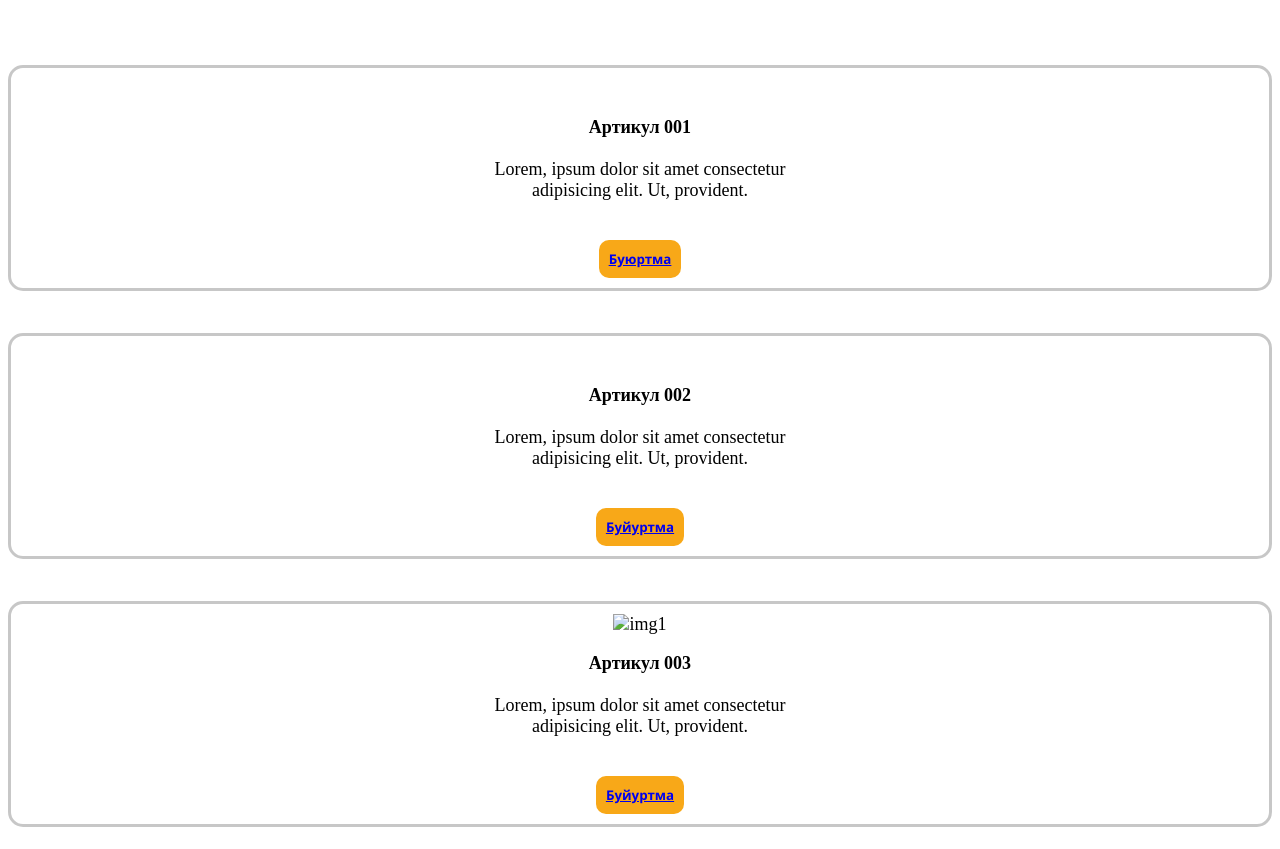
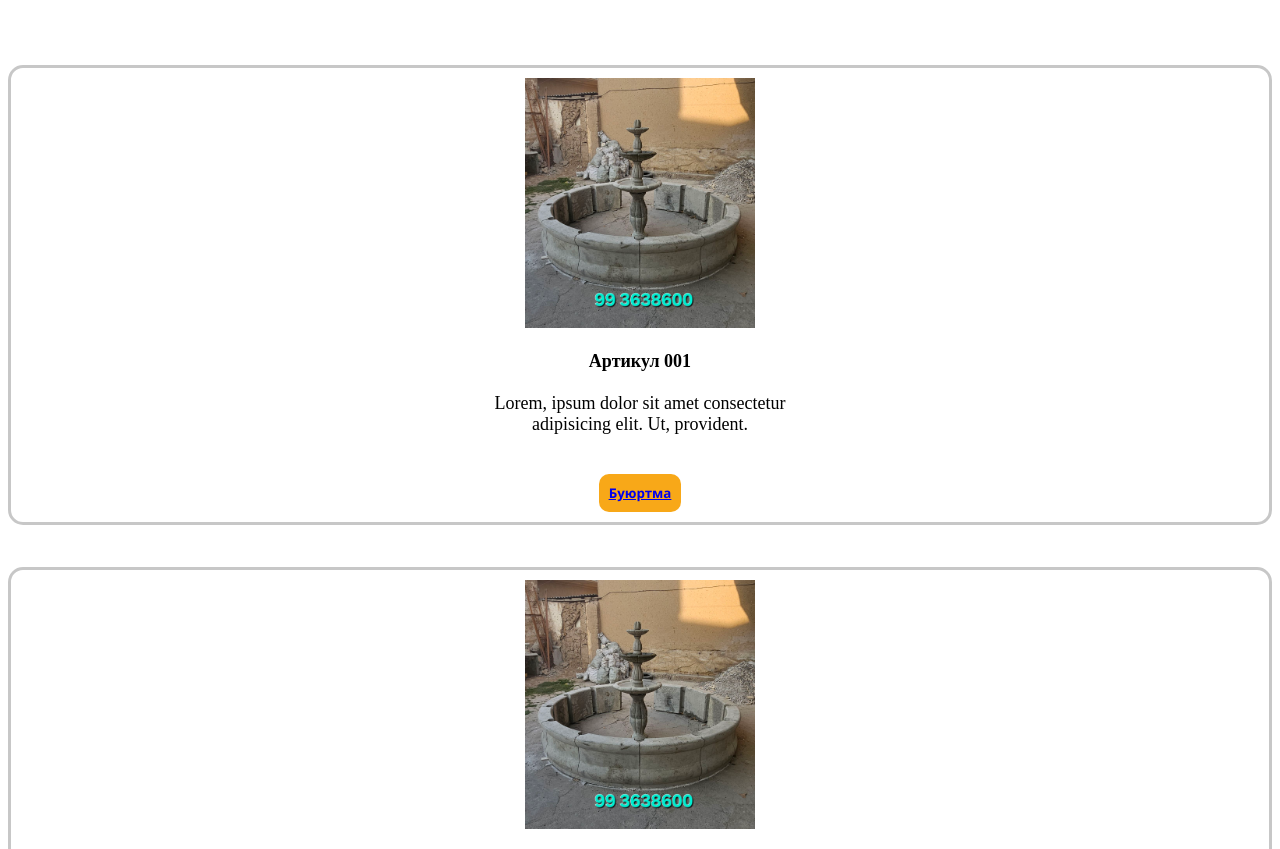
Before and after one commit to artbeton/artbeton-github.com, a plain HTML site: page index.html in a window 1280 px wide. Shown: the part 69-918 px from the top of the page. Drawn offline with nearby package versions, Linux system fonts and the light colour scheme; a script that the page names is missing.

Commit message:
index.html

```diff
--- a/index.html
+++ b/index.html
@@ -47,7 +47,7 @@
 
             <div class="contact-block">
                 <div class="item" id="item1">
-                    <img src="./frontent/Bot_Fantan/images/Fantan1.jpg" alt="" class="img">
+                    <img src="./Fantan1.jpg" alt="" class="img">
                     <p><strong>Артикул 001 <br/></strong><br/> Lorem, ipsum dolor sit amet consectetur <br/> adipisicing elit. Ut, provident.</p><br />
                     <button class="btn"><a href="send.html">Буюртма</a></button>
                 </div>
@@ -57,7 +57,7 @@
 
             <div class="contact-block">
                 <div class="item" id="item2">
-                    <img src="./frontent/Bot_Fantan/images/Fantan1.jpg" alt="" class="img">
+                    <img src="./Fantan1.jpg" alt="" class="img">
                     <p><strong>Артикул 002 <br/></strong><br/> Lorem, ipsum dolor sit amet consectetur <br/> adipisicing elit. Ut, provident.</p><br />
                     <button class="btn"><a href="send.html">Буйуртма</a></button>
                 </div>
@@ -66,7 +66,7 @@
 
             <div class="contact-block">
                 <div class="item" id="item1">
-                    <img src="./frontent/Bot_Fantan/images/Fantan1.jpg" alt="img1" class="img">
+                    <img src="./Fantan1.jpg" alt="img1" class="img">
                     <p><strong>Артикул 003 <br/></strong><br/> Lorem, ipsum dolor sit amet consectetur <br/> adipisicing elit. Ut, provident.</p><br />
                     <button class="btn"><a href="send.html">Буйуртма</a></button>
                 </div>
@@ -76,7 +76,7 @@
 
             <div class="contact-block">
                 <div class="item" id="item3">
-                    <img src="./frontent/Bot_Fantan/images/Fantan1.jpg" alt="" class="img">
+                    <img src="./Fantan1.jpg" alt="" class="img">
                     <p><strong>Артикул 004   <br/></strong><br/> Lorem, ipsum dolor sit amet consectetur <br/> adipisicing elit. Ut, provident.</p><br />
                     <button class="btn"><a href="send.html">Буйуртма</a></button>
                 </div>
```
